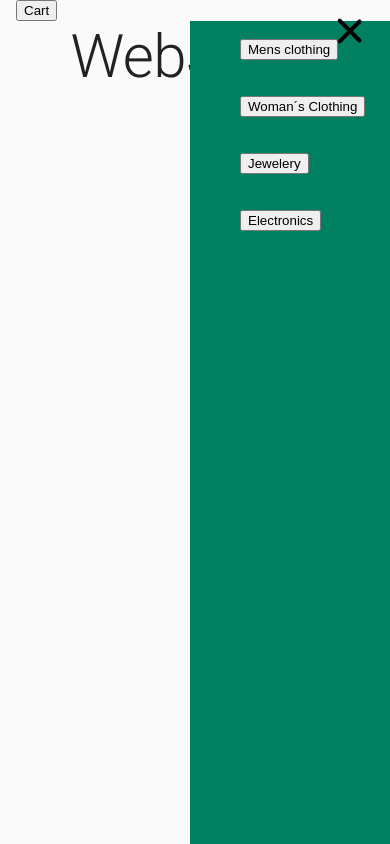
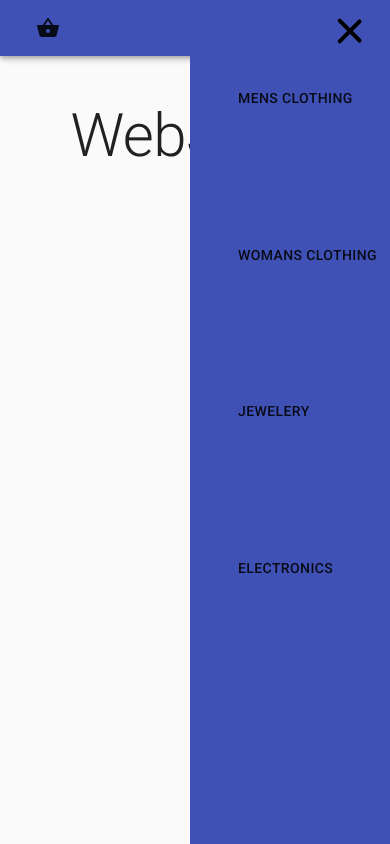
Before and after one commit to johlofg/project-webshop, a React (Create React App) app in the folder code/: page / in a window 390 px wide. Both pictures are taken after a click on the element 354 px from the left and 20 px from the top of the page. Built offline with nearby package versions, Linux system fonts and the light colour scheme.

Commit message:
added text-btn in accordion, break out of hamburger to single component

```diff
--- a/code/package.json
+++ b/code/package.json
@@ -6,6 +6,7 @@
     "@emotion/react": "^11.7.1",
     "@emotion/styled": "^11.6.0",
     "@material-ui/core": "^4.12.3",
+    "@mui/icons-material": "^5.4.2",
     "@mui/material": "^5.4.2",
     "@reduxjs/toolkit": "^1.7.2",
     "@testing-library/jest-dom": "^5.16.2",
--- a/code/src/components/Cart.js
+++ b/code/src/components/Cart.js
@@ -1,28 +1,66 @@
 import React from 'react'
 import { useSelector, useDispatch } from 'react-redux'
+import { Link } from 'react-router-dom'
+import { Button, AppBar, Toolbar, Container, Grid, Card, CardMedia, CardContent, Typography, CardActions } from '@material-ui/core'
+import HomeRoundedIcon from '@mui/icons-material/HomeRounded'
+import DeleteRoundedIcon from '@mui/icons-material/DeleteRounded'
 
+// import Menu from './Menu'
 import cart from '../reducer/cart'
+import useStyles from '../styles'
+import Hambuger from './Hambuger'
+
 
 const Cart = () => {
   const products = useSelector(store => store.cart.items)
   const totalPrice = useSelector(store => (
     store.cart.items.reduce((total, item) => (total + (item.price * item.quantity)), 0)
-  ))
+    ))
+    const totalPriceRounded = Math.round(totalPrice * 10) /10
 
   const dispatch = useDispatch()
 
+  const classes = useStyles()
+
   return (
-
-    <ul>
-      {products.map((product) => (
-        <div key={product.id}>
-          <li>{product.title}</li>
-          <li>{product.quantity}</li>
-          <button type="button" onClick={() => dispatch(cart.actions.removeItemFromCart(product))}>-</button>
-        </div>
-      ))}
-      <li>Total Price: {totalPrice}£</li>
-    </ul>
+    <>
+    <AppBar>
+      <Toolbar>
+        <Link to='/'>
+          <Button type='button'>
+            <HomeRoundedIcon />
+          </Button>
+        </Link>
+        <Hambuger />
+      </Toolbar>
+    </AppBar>
+      <Container className={classes.cartList} maxWidth='sm'>
+        <Grid container spacing={2}>
+          {products.map((product) => (
+            <Grid item key={product.id}>
+              <Card className={classes.cartCard}>
+                <CardMedia
+                  className={classes.cartCardMedia}
+                  image={product.image}
+                  title='Image title'
+                  alt='product in cart'
+                  />
+                <CardContent>
+                  <Typography variant='h5'>{product.title}</Typography>
+                  <Typography variant='h6'>{product.quantity}</Typography>
+                </CardContent>
+                <CardActions>
+                  <Button size='small' onClick={() => dispatch(cart.actions.removeItemFromCart(product))}>
+                    <DeleteRoundedIcon />
+                  </Button>
+                </CardActions>
+              </Card>
+            </Grid>
+          ))}
+        </Grid>
+        <Typography className={classes.totalPrice} variant='h4'>Total Price: {totalPriceRounded} £</Typography>
+      </Container>
+    </>
   )
 }
 
--- a/code/src/components/CategoryBtns.js
+++ b/code/src/components/CategoryBtns.js
@@ -32,8 +32,8 @@ const CategoryBtns = () => {
   const dispatch = useDispatch()
 
   return (
-    <Box component='div' sx={{ display:{ xs:'none', sm:'none', md:'block', lg:'block' } }}>
-      <ButtonGroup variant='contained' aria-label='outlined category buttons' >
+    <Box component='div' sx={{ display:{ xs:'none', sm:'none', md:'block', lg:'block', xl:'block' } }}>
+      <ButtonGroup variant='contained' aria-label='outlined category buttons' color='secondary'>
         <Button
           type="button"
           onClick={onHandleMen}>
--- /dev/null
+++ b/code/src/components/Hambuger.js
@@ -0,0 +1,54 @@
+import React, { useState } from 'react'
+import styled from 'styled-components'
+
+import RightNav from './RightNav'
+
+const HamburgerMenu = styled.div`
+width: 2rem;
+height: 2rem;
+position: fixed;
+top: 15px;
+right: 20px;
+z-index: 20;
+display: none;
+
+@media (max-width: 768px) {
+  display: flex;
+  justify-content: space-around;
+  flex-flow: column nowrap;
+}
+div {
+  width: 32px;
+  height: 4px;
+  background-color: ${({ open }) => (open ? '#000' : '#000')};
+  border-radius: 10px;
+  transform-origin: 1px;
+  transition: all 0.3s linear;
+  &:nth-child(1) {
+    transform: ${({ open }) => (open ? 'rotate(45deg)' : 'rotate(0)')};
+  }
+  &:nth-child(2) {
+    transform: ${({ open }) => (open ? 'translateX(100%)' : 'translateX(0)')};
+    opacity:   ${({ open }) => (open ? 0 : 1)};
+  }
+  &:nth-child(3) {
+    transform: ${({ open }) => (open ? 'rotate(-45deg)' : 'rotate(0)')};
+  }
+// }`
+
+const Hambuger = () => {
+  const [open, setOpen] = useState(false)
+
+  return (
+    <>
+      <HamburgerMenu open={open} onClick={() => setOpen(!open)}>
+          <div />
+          <div />
+          <div />
+        </HamburgerMenu>
+      {open && <RightNav open={open} />}
+    </>
+  )
+}
+
+export default Hambuger
--- a/code/src/components/Main.js
+++ b/code/src/components/Main.js
@@ -1,11 +1,10 @@
 import React from 'react'
 import { useSelector, useDispatch } from 'react-redux'
-import { Typography, Button, Card, CardActions, CardContent, CardMedia, CssBaseline, Grid, Container } from '@material-ui/core'
+import { Typography, Button, Card, CardActions, CardContent, CardMedia, CssBaseline, Grid, Container, AppBar, Toolbar } from '@material-ui/core'
 
 import cart from '../reducer/cart'
 import Menu from './Menu'
 import useStyles from '../styles'
-
 
 const Main = () => {
 
@@ -18,12 +17,15 @@ const Main = () => {
   return (
     <>
       <CssBaseline />
-        <Container maxWidth="md">
+      <AppBar>
+        <Toolbar>
           <Menu />
+        </Toolbar>
+      </AppBar>
+      <Container className={classes.mainContainer} maxWidth='md'>
         <Typography variant='h2' align='center' color='textPrimary' gutterBottom>
           WebShop
         </Typography>
-
         <Container className={classes.cardContainer} maxWidth='md'>
           <Grid container spacing={4}>
             {data.map(product => (
--- a/code/src/components/Menu.js
+++ b/code/src/components/Menu.js
@@ -1,58 +1,22 @@
-import React, { useState } from 'react'
-import styled from 'styled-components'
+import React  from 'react'
 import { Link } from 'react-router-dom'
+import { Button } from '@material-ui/core'
+import ShoppingBasketIcon from '@mui/icons-material/ShoppingBasket';
 
 import CategoryBtns from './CategoryBtns'
-import RightNav from './RightNav'
-
-const HamburgerMenu = styled.div`
-width: 2rem;
-height: 2rem;
-position: fixed;
-top: 15px;
-right: 20px;
-z-index: 20;
-display: none;
-
-@media (max-width: 768px) {
-  display: flex;
-  justify-content: space-around;
-  flex-flow: column nowrap;
-}
-div {
-  width: 32px;
-  height: 4px;
-  background-color: ${({ open }) => (open ? '#000' : '#000')};
-  border-radius: 10px;
-  transform-origin: 1px;
-  transition: all 0.3s linear;
-  &:nth-child(1) {
-    transform: ${({ open }) => (open ? 'rotate(45deg)' : 'rotate(0)')};
-  }
-  &:nth-child(2) {
-    transform: ${({ open }) => (open ? 'translateX(100%)' : 'translateX(0)')};
-    opacity:   ${({ open }) => (open ? 0 : 1)};
-  }
-  &:nth-child(3) {
-    transform: ${({ open }) => (open ? 'rotate(-45deg)' : 'rotate(0)')};
-  }
-}`
+import Hambuger from './Hambuger';
 
 const Menu = () => {
-  const [open, setOpen] = useState(false)
 
   return (
     <>
       <Link to='/Cart'>
-      <button type='button'>Cart</button>
+        <Button type='button'>
+          <ShoppingBasketIcon />
+        </Button>
       </Link>
-        <HamburgerMenu open={open} onClick={() => setOpen(!open)}>
-          <div />
-          <div />
-          <div />
-        </HamburgerMenu>
-      {open && <RightNav open={open} />}
-      {!open && <CategoryBtns /> }
+      <Hambuger />
+      <CategoryBtns />
     </>
   )
 }
--- a/code/src/components/RightNav.js
+++ b/code/src/components/RightNav.js
@@ -1,23 +1,33 @@
 import React from 'react'
 import { useDispatch } from 'react-redux'
 import styled from 'styled-components'
+import { Button, } from '@material-ui/core'
+import Stack from '@mui/material/Stack'
+import { Link } from 'react-router-dom'
 
 import products from '../reducer/products'
 
-const Ul = styled.ul`
+const BtnContainer = styled.ul`
+display: none;
 list-style: none;
-  display: flex;
-  flex-flow: row nowrap;
 
   li {
-    padding: 18px 10px;
+    padding: 40px 0px;
+    margin-top: 40px;
+  }
+
+  a {
+    text-decoration: none;
   }
 
   @media (max-width: 768px) {
+    display: flex;
     flex-flow: column nowrap;
-    background-color: #008060;
+    text-align: left;
+    background-color: #3f51b5;
     position: fixed;
     transform: ${({ open }) => (open ? 'translateX(0)' : 'translateX(100%)')}
+    transition-duration: 5s;
     top: 0;
     right: 0;
     height: 100vh;
@@ -54,36 +64,42 @@ const RightNav = ({open}) => {
   const dispatch = useDispatch()
 
   return (
-    <Ul open={open}>
+    <Stack direction='column' spacing={1}>
+      <BtnContainer open={open}>
+        <Link to='/'>
           <li>
-        <button
-          type="button"
+            <Button
               onClick={onHandleMen}>
               Mens clothing
-        </button>
+            </Button>
           </li>
+        </Link>
+        <Link to='/'>
           <li>
-        <button
-          type="button"
+            <Button
               onClick={onHandleWomen}>
-          Woman´s Clothing
-        </button>
+              Womans Clothing
+            </Button>
           </li>
+        </Link>
+        <Link to='/'>
           <li>
-        <button
-          type="button"
+            <Button
               onClick={onHandleJewelery}>
               Jewelery
-        </button>
+            </Button>
           </li>
+        </Link>
+        <Link to='/'>
           <li>
-        <button
-          type="button"
+            <Button
               onClick={onHandleElectronics}>
               Electronics
-        </button>
+            </Button>
           </li>
-    </Ul>
+        </Link>
+      </BtnContainer>
+    </Stack>
   )
 }
 export default RightNav
--- a/code/src/styles.js
+++ b/code/src/styles.js
@@ -5,15 +5,33 @@ const useStyles = makeStyles((theme) => ({
     padding: '15px 0'
   },
   cardMedia: {
-    height: 200,
-    width: '33%'
+    height: 400,
+    width: '100%',
   },
   card: {
     height: '100%',
     display: 'flex',
-    flexDirection: 'column'
+    flexDirection: 'column',
+  },
+  mainContainer: {
+    marginTop: '100px'
+  },
+  cartCard: {
+    display: 'flex',
+    flexDirection: 'row',
+    height: '100%'
+  },
+  cartList: {
+    marginTop: '100px',
+
+  },
+  cartCardMedia: {
+    height: 80,
+    width: '33%'
+  },
+  totalPrice: {
+    marginTop: '5px'
   }
-
 }))
 
 export default useStyles
```
Also changed, not shown: 1 other file (tests, documents, lock files or other folders). Lines whose indentation alone changed are shown as unchanged.
